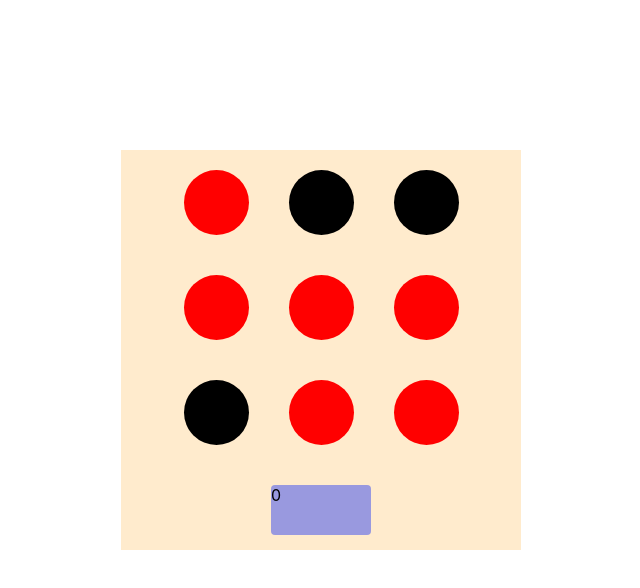
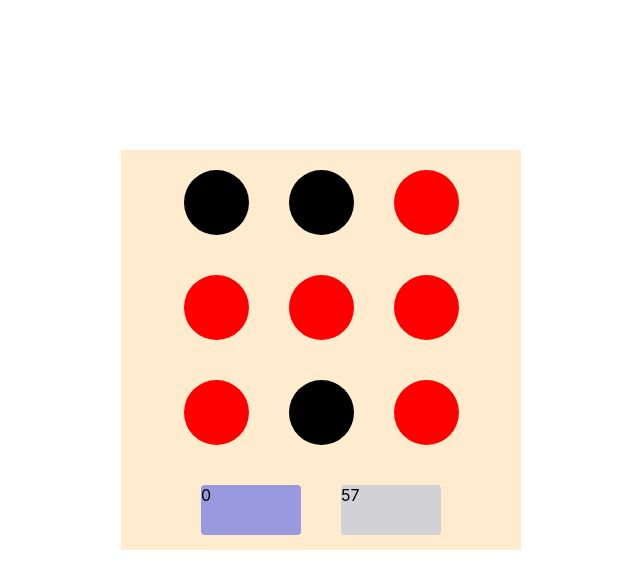
Before and after one commit to KogayIrina/feed-a-mole, a React (Create React App) app: page / in a window 1280 px wide. Both pictures are taken after a click on the button "Start". Shown: the top 588 px of the page, without its empty margins (319-959 px from the left). Built offline with nearby package versions, Linux system fonts and the light colour scheme.

Commit message:
Added countdown timer

```diff
--- a/src/Game.jsx
+++ b/src/Game.jsx
@@ -3,41 +3,56 @@ import './Style-game.css'
 
 const ALL_HOLES = 9;
 const TIME_FOR_LIFE_MOLES_MS = 2500;
-const TIME_FOR_CHECK_INTERVAL = 500;
+const TIME_FOR_CHECK_INTERVAL = 100;
+const START_TIME = Date.now();
+let ONE_MINUTE_MS = 60000;
 
 export default class Game extends React.Component {
     constructor(props) {
         super(props);
         this.state = {
-            // moles: new Array (9),
-            moles: [1,2,3],
-            hitting_mole_counter: 0
-            }
+            moles: new Array (9),
+            score: 0,
+            timer: ONE_MINUTE_MS
+            };
+
+        this.StartGame = this.StartGame.bind(this);
+        }
+
+        componentDidMount () {
+            this.StartGame();
         }
 
     StartGame() {
 
-        setInterval(
+        const interval = setInterval(
             () => {
             const newMoles = [...this.state.moles];
-            let newTime = Date.now();
+            let currentTime = Date.now();
+            let newTimer = this.state.timer
+
+            newTimer = (newTimer - TIME_FOR_CHECK_INTERVAL);
+            console.log(newTimer);
+            this.setState({timer: newTimer});
+
 
                 for (let index = 0; index < ALL_HOLES; index++) {
                     if(newMoles[index] === undefined) {
                         let probability = Math.random();
-                        if (probability < 0.0005) {
+                        if (probability < 0.01) {
                             newMoles[index] = Date.now();
-                            console.log(`New moles: ${index} : ${newMoles[index]}`)
+                            // console.log(`New moles: ${index} : ${newMoles[index]}`)
                         }
                     }
 
-                    if (newTime - newMoles[index] > TIME_FOR_LIFE_MOLES_MS) {
+                    if (currentTime - newMoles[index] > TIME_FOR_LIFE_MOLES_MS) {
                         delete newMoles[index];
-                        console.log(`${index} deleted ${Date.now()}`);
+                        // console.log(`${index} deleted ${Date.now()}`);
                     }
                 }
                 this.setState({moles: [...newMoles]});
-                console.log(this.state.moles);
+
+                // console.log(this.state.moles);
         }, TIME_FOR_CHECK_INTERVAL
         );
     }
@@ -45,19 +60,19 @@ export default class Game extends React.Component {
     DeletingTheMole(event, key) {
         event.preventDefault();
 
-        let newCounter = this.state.hitting_mole_counter;
+        let newCounter = this.state.score;
         const newMoles = [...this.state.moles];
+
         if (newMoles[key] !== undefined) {
-        newMoles[key] = undefined;
-        newCounter += 10;
+            newMoles[key] = undefined;
+            newCounter += 10;
         }
-        this.setState({moles: [...newMoles], hitting_mole_counter: newCounter});
+        this.setState({moles: [...newMoles], score: newCounter});
     }
 
 
 
     render() {
-        this.StartGame();
         const holes = [];
 
         for (let i = 0; i < 9; i++) {
@@ -66,7 +81,11 @@ export default class Game extends React.Component {
 
         return (
             <div className="Conteiner">
-                <div className={'AllHoles'}>{holes} <div className={'Counter'}>{this.state.hitting_mole_counter}</div> </div>
+                <div className={'AllHoles'}>
+                    {holes}
+                    <div className={'Counter'}>{this.state.score}</div>
+                    <div className={'Timer'}>{Math.floor(this.state.timer / 1000)}</div>
+                </div>
             </div>
         )
     }
--- a/src/Style-game.css
+++ b/src/Style-game.css
@@ -43,3 +43,11 @@
     border-radius: 4px;
     background: rgb(153, 153, 223);
 }
+
+.Timer {
+    width: 100px;
+    height: 50px;
+    margin: 20px;
+    border-radius: 4px;
+    background: rgb(209, 209, 214);
+}
```
